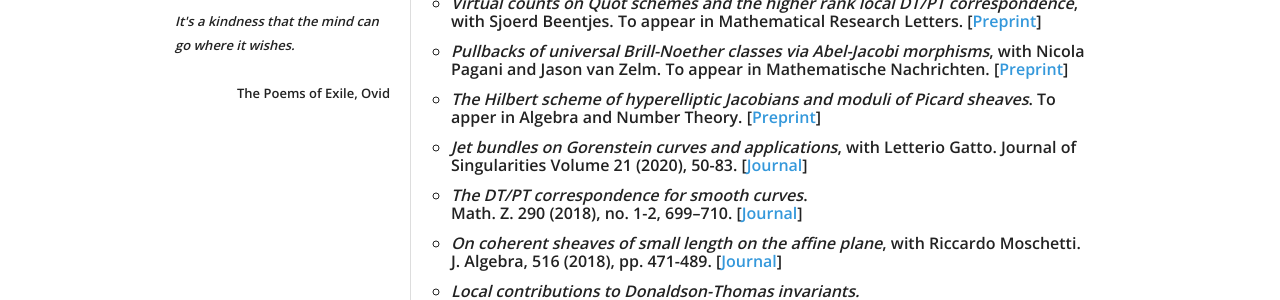
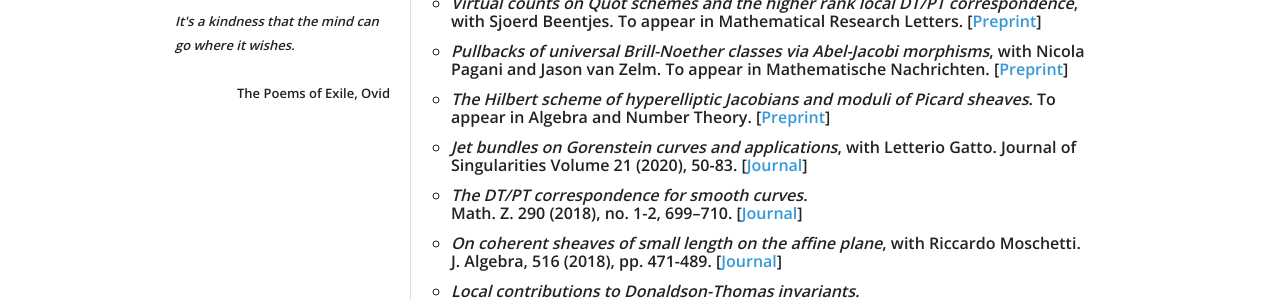
Before and after one commit to atricolfi/atricolfi.github.io, a Jekyll site: the page built from Papers.html, in a window 1280 px wide. Shown: the part 470-770 px from the top of the page. Built offline with Jekyll 4.4.1, drawn with Linux system fonts in a browser that asks for light colours.

Commit message:
Update Papers.html

```diff
--- a/Papers.html
+++ b/Papers.html
@@ -19,7 +19,7 @@ title: Blog Posts
 <li><em>The local motivic DT/PT correspondence</em>, with Ben Davison. [<a href="https://arxiv.org/abs/1905.12458">Preprint</a>]</li>
 <li><em>Virtual counts on Quot schemes and the higher rank local DT/PT correspondence</em>, with Sjoerd Beentjes. To appear in Mathematical Research Letters. [<a href="https://arxiv.org/abs/1811.09859">Preprint</a>]</li>
 <li><em>Pullbacks of universal Brill-Noether classes via Abel-Jacobi morphisms</em>, with Nicola Pagani and Jason van Zelm. To appear in Mathematische Nachrichten. [<a href="https://arxiv.org/abs/1809.10668">Preprint</a>]</li>
-<li><em>The Hilbert scheme of hyperelliptic Jacobians and moduli of Picard sheaves</em>. To apper in Algebra and Number Theory. [<a href="https://arxiv.org/abs/1804.08481">Preprint</a>]</li>
+<li><em>The Hilbert scheme of hyperelliptic Jacobians and moduli of Picard sheaves</em>. To appear in Algebra and Number Theory. [<a href="https://arxiv.org/abs/1804.08481">Preprint</a>]</li>
 <li><em>Jet bundles on Gorenstein curves and applications</em>, with Letterio Gatto. Journal of Singularities
 Volume 21 (2020), 50-83. [<a href="http://www.journalofsing.org/volume21/article4.html">Journal</a>] </li>
 <li><em>The DT/PT correspondence for smooth curves</em>.<br>
```
